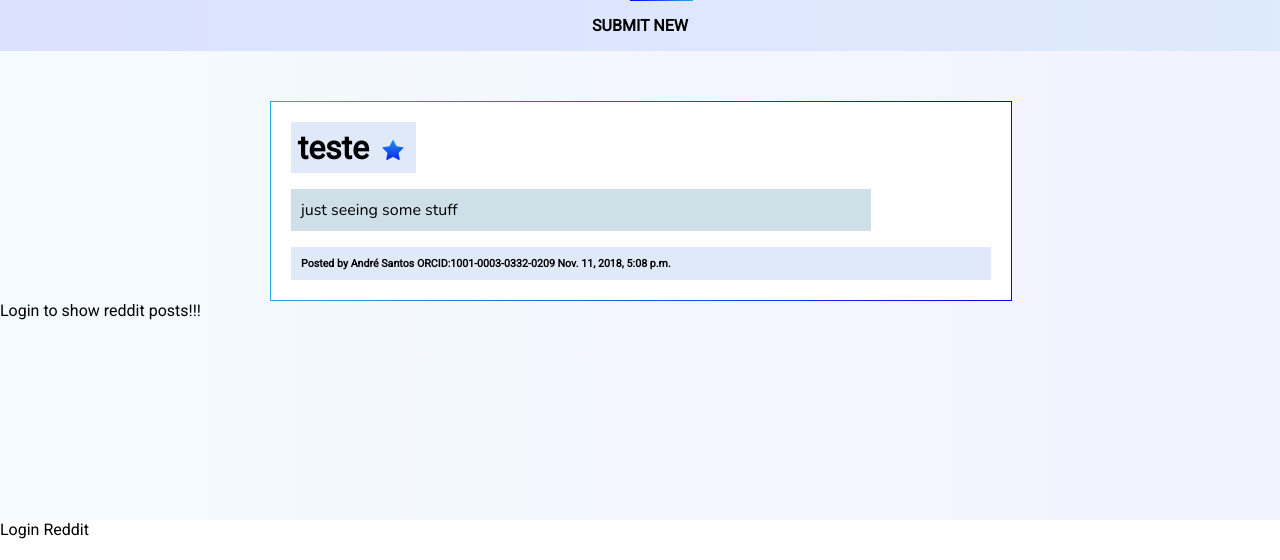
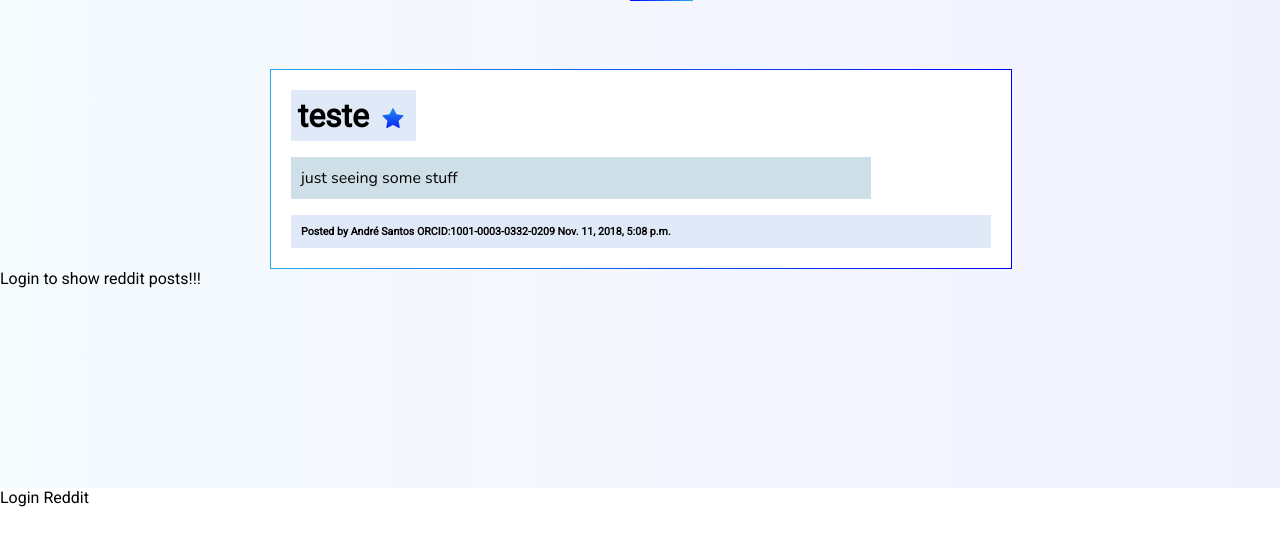
Before and after one commit to pl218/PIUC, a Django app: a page that uses feed/templates/feed/feed_page.html in a window 1280 px wide. Shown: the part 154-714 px from the top of the page. Run offline with Django 3.2, Linux system fonts and the light colour scheme; data comes from the database, SQL or seed files in the repository; both versions use the stored data as it was after the commit.

Commit message:
removed submit post

```diff
--- a/feed/templates/feed/feed_page.html
+++ b/feed/templates/feed/feed_page.html
@@ -5,7 +5,8 @@
 
 
 <div class="signed_container">
- <div id="feed_submit">
+  <br>
+ <!-- <div id="feed_submit">
     <p> SUBMIT NEW </p>
   </div>
   <div id="feed_submit_form">
@@ -14,7 +15,7 @@
       {{ form.as_p }}
       <button type="submit">POST</button>
     </form>
-  </div>
+  </div> -->
   {% for post in posts %}
   <div class="feed_post">
 
@@ -76,19 +77,21 @@
 <script type="text/javascript">
   //PUTS THE UNDER BORDER UNDER THE FEED LINK IN THE NAV BAR
   document.querySelector("#nav_bar_links > li:nth-child(1)").id = "nav_bar_link_selected";
-  document.getElementById("feed_submit").addEventListener("click", RevealSubmit);
 
-  var checker_submit = true;
-  function RevealSubmit() {
-  //  console.log(checker_submit);
-    if(checker_submit){
-      document.getElementById("feed_submit_form").style.display = "inline-block";
-      checker_submit = false;
-    } else {
-      document.getElementById("feed_submit_form").style.display = "none";
-      checker_submit = true;
-    }
-  }
+  /////SUBMIT POST
+  // document.getElementById("feed_submit").addEventListener("click", RevealSubmit);
+  //
+  // var checker_submit = true;
+  // function RevealSubmit() {
+  // //  console.log(checker_submit);
+  //   if(checker_submit){
+  //     document.getElementById("feed_submit_form").style.display = "inline-block";
+  //     checker_submit = false;
+  //   } else {
+  //     document.getElementById("feed_submit_form").style.display = "none";
+  //     checker_submit = true;
+  //   }
+  // }
 </script>
 
 {% endblock %}
```
Also changed, not shown: db.sqlite3.
